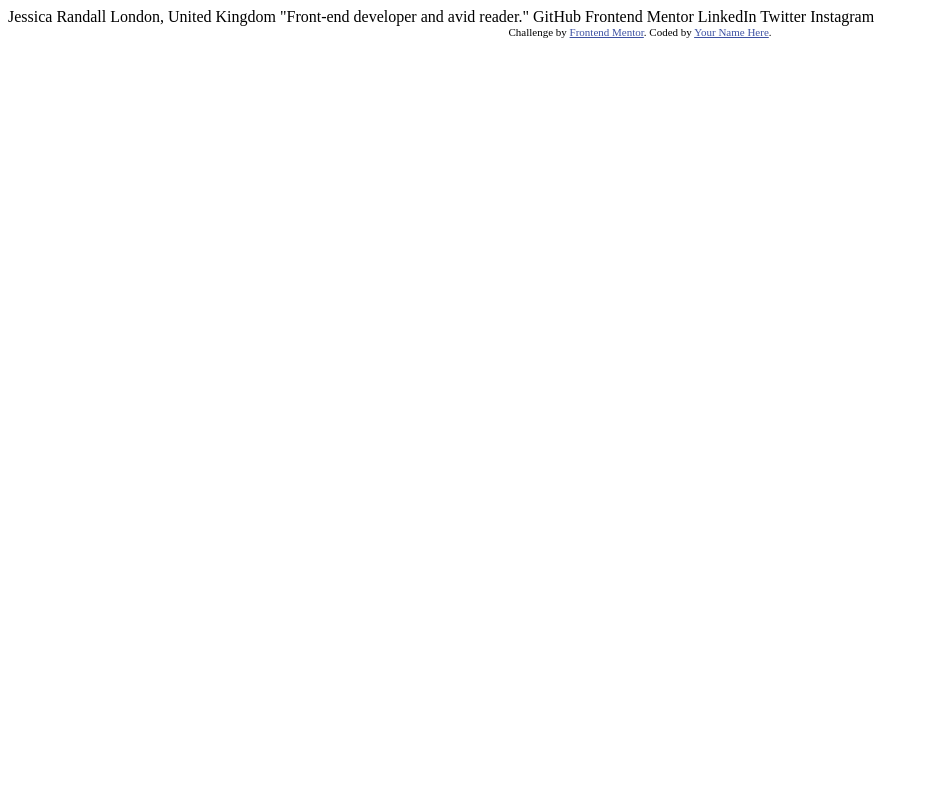
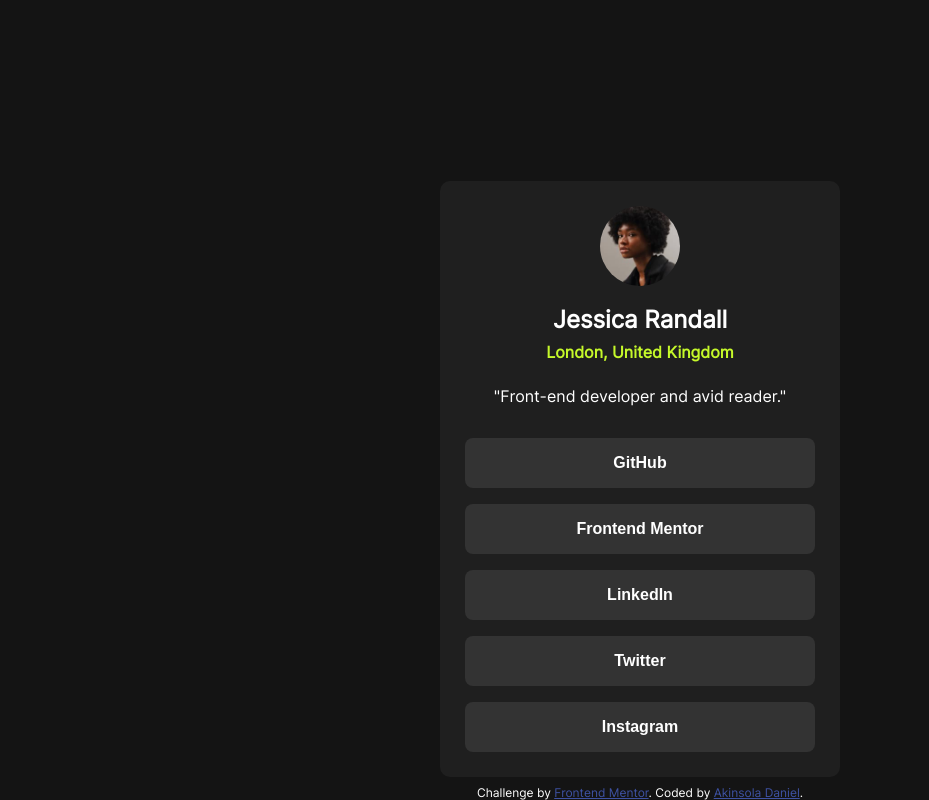
Before and after one commit to Akd-ai/social-links-profile-main, a plain HTML site: page index.html in a window 1280 px wide. Shown: the whole page, without its empty margins (0-929 px from the left). Drawn offline with Linux system fonts and the light colour scheme.

```diff
--- a/index.html
+++ b/index.html
@@ -4,31 +4,33 @@
   <meta charset="UTF-8">
   <meta name="viewport" content="width=device-width, initial-scale=1.0"> <!-- displays site properly based on user's device -->
 
+
   <link rel="icon" type="image/png" sizes="32x32" href="./assets/images/favicon-32x32.png">
+  <link rel="stylesheet" href="style.css">
 
   <title>Frontend Mentor | Social links profile</title>
 
-  <!-- Feel free to remove these styles or customise in your own stylesheet 👍 -->
-  <style>
-    .attribution { font-size: 11px; text-align: center; }
-    .attribution a { color: hsl(228, 45%, 44%); }
-  </style>
+
 </head>
 <body>
 
-  Jessica Randall
-  London, United Kingdom
-  "Front-end developer and avid reader."
-
-  GitHub
-  Frontend Mentor
-  LinkedIn
-  Twitter
-  Instagram
+  <div class="container">
+    <img src="./assets/images/avatar-jessica.jpeg" alt="avatar-jessica">
+    <h1>Jessica Randall</h1>
+  <span>London, United Kingdom</span>
+  <p>"Front-end developer and avid reader."</p>
+<ul>
+  <li><button type="button">GitHub</button></li>
+  <li><button type="button">Frontend Mentor</button></li>
+  <li><button type="button">LinkedIn</button></li>
+  <li><button type="button">Twitter</button></li>
+  <li><button type="button">Instagram</button></li>
+</ul>
+  </div>
 
   <div class="attribution">
     Challenge by <a href="https://www.frontendmentor.io?ref=challenge" target="_blank">Frontend Mentor</a>.
-    Coded by <a href="#">Your Name Here</a>.
+    Coded by <a href="#" target="_blank" rel="noreferrer">Akinsola Daniel</a>.
   </div>
 </body>
 </html>
--- /dev/null
+++ b/style.css
@@ -0,0 +1,108 @@
+@font-face {
+  font-family: Inter;
+  src: url(/assets/fonts/static/Inter-Regular.ttf);
+  font-weight: 400, 600, 700;
+}
+
+
+* {
+  margin: 0;
+  padding: 0;
+  box-sizing: border-box;
+}
+
+:root {
+  --Green: hsl(75, 94%, 57%);
+  --White: hsl(0, 0%, 100%);
+  --dark: hsl(0, 0%, 20%);
+  --darker: hsl(0, 0%, 12%);
+  --darkest: hsl(0, 0%, 8%);
+}
+
+body {
+  background-color: var(--darkest);
+  font-family: 'Inter', serif;
+  display: flex;
+  align-items: center;
+  justify-items: center;
+  flex-direction: column;
+  min-height: 100vh;
+}
+
+.container {
+  background-color: var(--darker);
+  max-width: 400px;
+  width: 100%;
+  padding: 25px;
+  border-radius: 10px;
+  margin-top: auto;
+}
+
+.container img {
+  display: block;
+  width: 80px;
+  height: 80px;
+  border-radius: 50%;
+  margin-inline: auto;
+  margin-bottom: 1.2rem;
+}
+.container span {
+  display: block;
+  color: var(--Green);
+  font-weight: 600;
+  text-align: center;
+  margin: 0.5rem 0 1rem;
+}
+
+.container h1 {
+  color: var(--White);
+  text-align: center;
+  font-size: 1.5rem;
+  font-weight: 700;
+  margin: 0.5rem 0;
+}
+.container p {
+  color: var(--White);
+  font-weight: 400;
+  text-align: center;
+  margin: 1.5rem 0 1rem;
+}
+.container ul {
+  display: grid;
+  gap: 1rem;
+  list-style-type: none;
+  margin-top: 2rem;
+}
+
+.container ul li button {
+  background-color: var(--dark);
+  color: var(--White);
+  width: 100%;
+  padding: 1rem;
+  font-size: 1rem;
+  font-weight: bold;
+  border: none;
+  border-radius: 0.5rem;
+  outline: none;
+}
+.container ul li button:hover {
+  background-color: var(--Green);
+  transition: all 0.2s ease-in-out;
+}
+
+.attribution {
+  color: var(--White);
+  font-size: 12px;
+  text-align: center;
+  margin-top: 0.5rem;
+}
+.attribution a {
+  color: hsl(228, 45%, 44%);
+}
+
+
+
+
+@media screen {
+
+}
```
Also changed, not shown: design/active-states.jpg (deleted), design/destkop-design.jpg (deleted), design/mobile-design.jpg (deleted), 2 other files.
